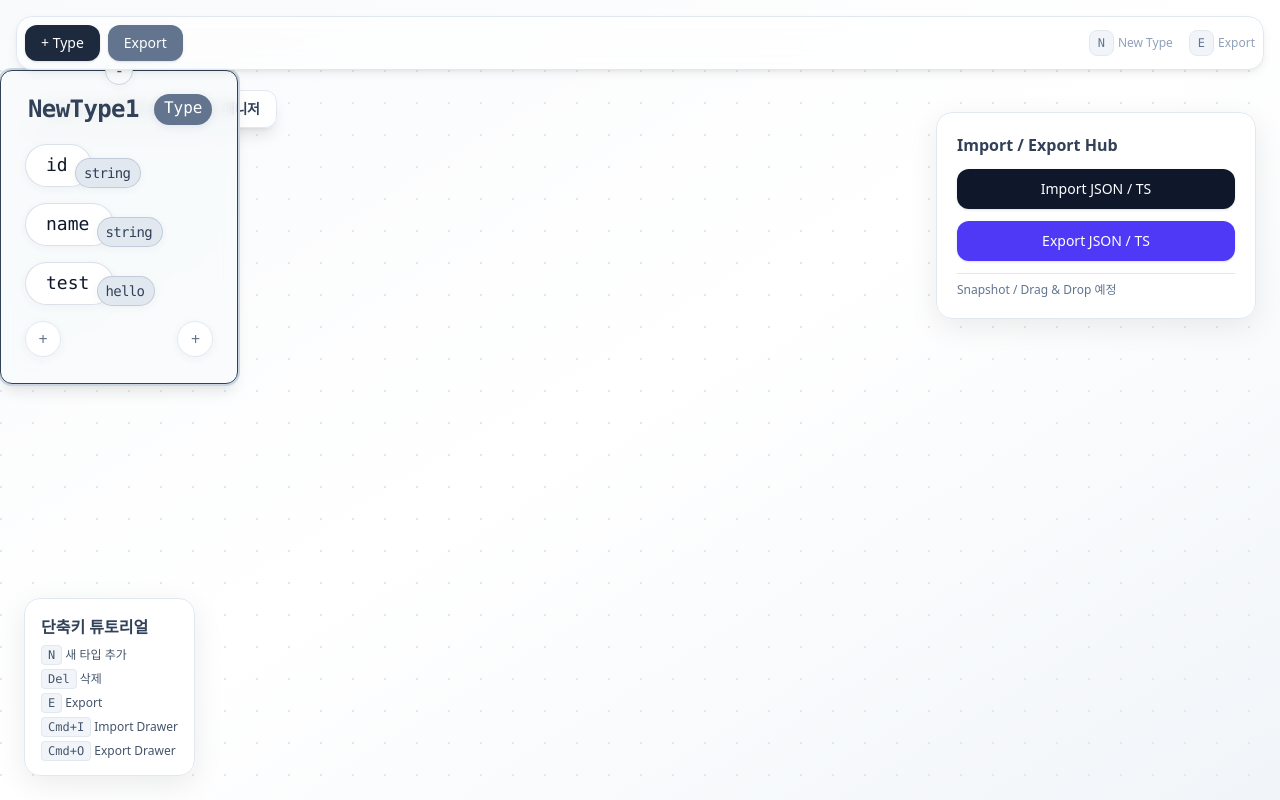
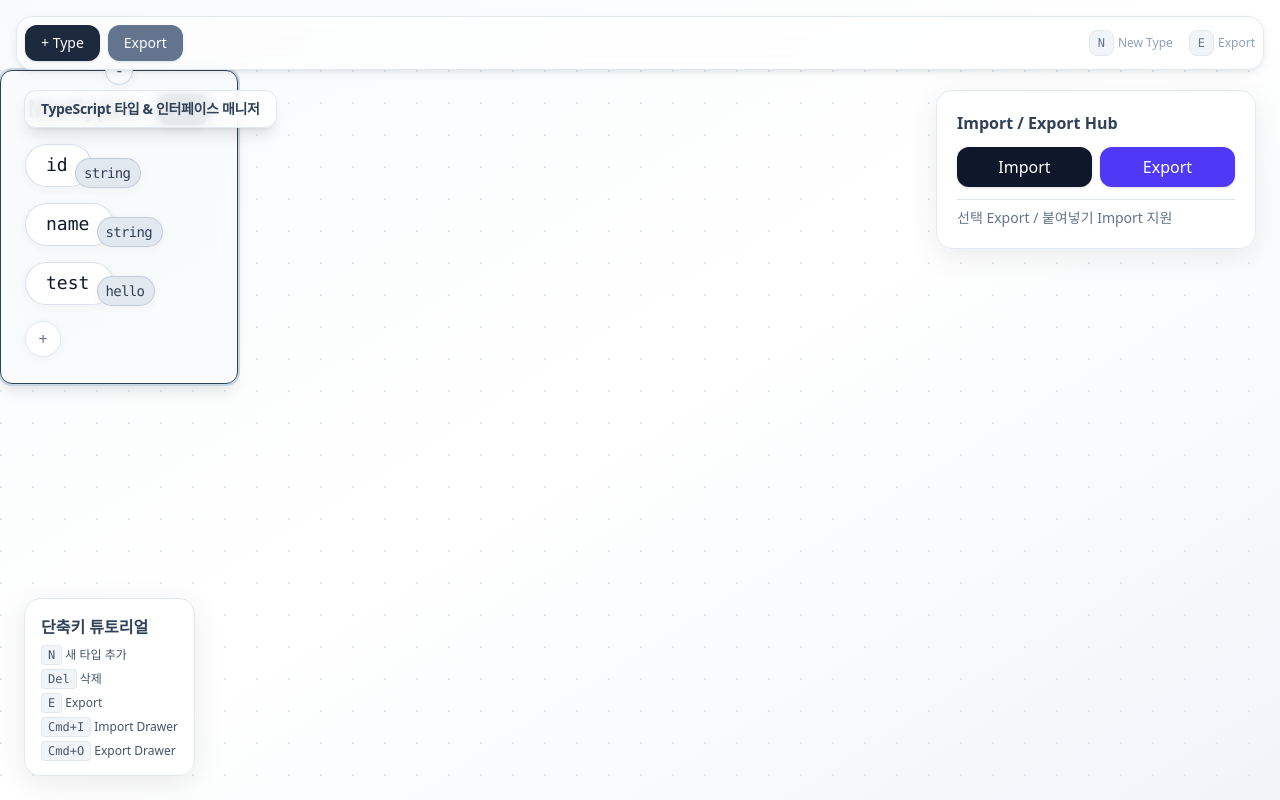
Before and after one commit to jsb0315/Typechnologia, a React (Vite) app: page / in a window 1280 px wide. Both pictures are taken after a click on the button "+ Type". Built offline with nearby package versions, Linux system fonts and the light colour scheme.

Commit message:
Import/Export 고정탭 다음은 Union + readonly 버튼 위치조정

```diff
--- a/src/App.tsx
+++ b/src/App.tsx
@@ -2,7 +2,6 @@
 import './App.css';
 import Canvas from './components/Canvas/Canvas';
 import Toolbar from './components/Toolbar/Toolbar';
-import FloatingDrawer from './components/Drawer/FloatingDrawer';
 import FloatingTutorial from './components/Tutorial/FloatingTutorial';
 import { useSchemaGraph } from './hooks/useSchemaGraph';
 import type { SchemaContextValue } from './types/TypeSchema';
@@ -29,7 +28,6 @@
           <Canvas />
         </div>
       </SchemaProvider>
-      <FloatingDrawer />
       <FloatingTutorial />
     </div>
   );
--- a/src/components/Canvas/Canvas.tsx
+++ b/src/components/Canvas/Canvas.tsx
@@ -1,11 +1,17 @@
 import React, { useEffect, useCallback } from 'react';
 import { useSchema } from '../../App';
 import TypeBox from './TypeBox';
+import FloatingDrawer from '../Drawer/FloatingDrawer';
 
 const Canvas: React.FC = () => {
   const schema = useSchema();
 
-  const handleBackgroundClick = useCallback(() => schema.select(null), [schema]);
+  // 배경 클릭 시만 선택 해제 (버튼/입력 요소 제외)
+  const handleBackgroundMouseDown = useCallback((e: React.MouseEvent) => {
+    const target = e.target as HTMLElement;
+    if (target.closest('button, textarea, input, [contenteditable="true"]')) return; // 인터랙티브 요소 클릭은 무시
+    schema.select(null);
+  }, [schema]);
 
   const handleSelectBox = useCallback((id: string, e: React.MouseEvent) => {
     const additive = e.ctrlKey || e.metaKey; // ctrl(Mac meta) + click
@@ -39,9 +45,10 @@
   }, [schema]);
 
   return (
-    <div className="w-full h-full relative select-none" onMouseDown={handleBackgroundClick}>
+  <div className="w-full h-full relative select-none" onMouseDown={handleBackgroundMouseDown}>
+      <FloatingDrawer />
       <div className="absolute inset-0 bg-[radial-gradient(circle_at_1px_1px,#e2e8f0_1px,transparent_0)] [background-size:32px_32px]" />
-      <div className="absolute top-5 left-6 z-10 px-4 py-2 rounded-xl bg-white/80 backdrop-blur border border-slate-200 shadow-lg text-sm font-semibold tracking-tight text-slate-700">
+      <div className="absolute top-5 left-6 z-50 px-4 py-2 rounded-xl bg-white/80 backdrop-blur border border-slate-200 shadow-lg text-sm font-semibold tracking-tight text-slate-700">
         TypeScript 타입 & 인터페이스 매니저
       </div>
       {schema.order.map(id => {
--- a/src/components/Canvas/TypeBox.tsx
+++ b/src/components/Canvas/TypeBox.tsx
@@ -29,14 +29,21 @@
 
   // 선택 해제될 때 로컬 변경 사항 commit
   useEffect(() => {
-    if (!selected) {
-      if (draftName !== data.name || localProps !== data.properties) {
-        schema.updateBox(data.id, { name: draftName, properties: localProps });
-      }
+    // if (!selected) {
+    //   if (draftName !== data.name || localProps !== data.properties) {
+    //     schema.updateBox(data.id, { name: draftName, properties: localProps });
+    //   }
       setKindOpen(false);
       setExpandedProp(null);
+    // }
+  }, [selected]);
+
+  useEffect(()=> {
+    if (draftName !== data.name || localProps !== data.properties) {
+      schema.updateBox(data.id, { name: draftName, properties: localProps });
     }
-  }, [selected]);
+    console.log(data)
+  }, [localProps, draftName]);
 
   // Delete 키 제거 로직은 Canvas에서 다중 선택과 함께 처리
 
@@ -60,7 +67,7 @@
     onSelect(data.id, e);
 
   const target = e.target as HTMLElement;
-  if (target.closest('input,textarea,button,select,[contenteditable="true"],label')) return;
+  if (target.closest('input,textarea,button,select,[contenteditable="true"],label') && selected) return;
 
     const rect = ref.current?.getBoundingClientRect();
     dragInfo.current = {
@@ -175,7 +182,7 @@
       style={{ left: data.position.x, top: data.position.y, minWidth: 200, zIndex: selected ? 30 : 10 }}
     >
       <button
-        className={`absolute -top-3.5 w-7 h-7 rounded-full bg-slate-50 border border-slate-300 text-slate-600 hover:bg-red-400 hover:text-slate-50 hover:border-slate-200 transition-all shadow font-mono hover:opacity-100  ${selected ? 'opacity-100' : 'opacity-0'}`}
+        className={`absolute -top-3.5 w-7 h-7 rounded-full bg-slate-50 border border-slate-300 text-slate-600 hover:bg-red-400 hover:text-slate-50 hover:border-slate-200 transition-all shadow font-mono  ${selected ? 'opacity-100' : 'opacity-0 hidden'}`}
         onClick={(e) => {
           e.stopPropagation();
           schema.removeBox(data.id);
@@ -308,9 +315,11 @@
                     </div>
                     <div className="font-mono flex flex-wrap gap-1 max-h-24 overflow-auto pr-1 mb-4">
                       {/* Custom Type - 자기자신 */}
-                      <button
+                      {draftName.toLowerCase().includes(customTypeFilter.toLowerCase()) && (
+                        <button
                         onClick={() => handleTypeSelect('custom', draftName, p)}
                         className={`px-2.5 py-1 rounded-full text-base border ${p.type.kind === 'custom' && p.type.name === draftName || (p.type.kind === 'builtIn' && p.type.genericArgs && p.type.genericArgs.some(arg => (arg as any).name === draftName)) ? 'bg-slate-600 text-white border-slate-600' : 'bg-white border-slate-200 hover:bg-slate-100'}`}>{draftName}</button>
+                      )}
                       {/* Custom Type - 나머지 */}
                       {filteredCustomTypes.map(t => {
                         const active =
@@ -356,13 +365,13 @@
             style={{ boxShadow: '0 2px 8px rgba(60,60,100,0.05)' }}
           >+
           </button>
-          <button
+          {/* <button
             className="w-9 h-9 flex items-center justify-center rounded-full border border-slate-200 bg-white text-slate-500 hover:text-slate-700 hover:border-slate-300 transition-all shadow"
             title="속성 추가"
             onClick={(e) => { e.stopPropagation(); addProperty(); }}
             style={{ boxShadow: '0 2px 8px rgba(60,60,100,0.05)' }}
           >+
-          </button>
+          </button> */}
         </div>
       </ul>
     </div>
--- a/src/components/Drawer/FloatingDrawer.tsx
+++ b/src/components/Drawer/FloatingDrawer.tsx
@@ -1,13 +1,127 @@
-import React from 'react';
+import React, { useState, useCallback } from 'react';
+import { useSchema } from '../../App';
+import { boxToTypeScript, parseBoxFromCode } from '../../utils/typeCodegen';
+
+type Mode = 'idle' | 'export' | 'import';
+
+// 간단 멀티 블록 파서: interface/type 선언 단위로 분리하여 parseBoxFromCode 시도
+function parseMultipleBoxes(src: string) {
+  const blocks: string[] = [];
+  const lines = src.split(/\r?\n/);
+  let current: string[] = [];
+  for (let i = 0; i < lines.length; i++) {
+    const line = lines[i];
+    if (/^\s*(interface|type)\s+[A-Za-z_$][\w$]*/.test(line) && current.length) {
+      blocks.push(current.join('\n').trim());
+      current = [line];
+    } else {
+      current.push(line);
+    }
+  }
+  if (current.length) blocks.push(current.join('\n').trim());
+  // /** 주석이 바로 위에 붙어 있는 경우 블록 분리 개선: 주석이 interface/type 이전 블록 끝에 잘렸을 수 있으므로 합치기
+  for (let i = 0; i < blocks.length - 1; i++) {
+    if (/\/\*\*/.test(blocks[i]) && !/\*\//.test(blocks[i])) { // 열린 주석이 닫히지 않은 경우 다음 블록과 결합
+      blocks[i] = blocks[i] + '\n' + blocks[i + 1];
+      blocks.splice(i + 1, 1); i--; // 재검사
+    }
+  }
+  return blocks
+    .map(b => parseBoxFromCode(b))
+    .filter(Boolean) as any[];
+}
 
 const FloatingDrawer: React.FC = () => {
-  console.log('FloatingDrawer loaded');
+  const schema = useSchema();
+  const [mode, setMode] = useState<Mode>('idle');
+  const [exportCode, setExportCode] = useState('');
+  const [importCode, setImportCode] = useState('');
+  const [importResult, setImportResult] = useState<string | null>(null);
+
+  const handleExport = useCallback(() => {
+    const ids = schema.selection.length ? schema.selection : schema.order; // 선택 없으면 전체
+    if (!ids.length) {
+      setExportCode('// 내보낼 타입이 없습니다.');
+      setMode('export');
+      return;
+    }
+    const code = ids.map(id => boxToTypeScript(schema.boxes[id])).join('\n\n');
+    setExportCode(code);
+    setMode('export');
+  }, [schema]);
+
+  const handleImport = useCallback(() => {
+    setMode(m => (m === 'import' ? 'idle' : 'import'));
+    setImportResult(null);
+  }, []);
+
+  const performImport = useCallback(() => {
+    const raw = importCode.trim();
+    if (!raw) { setImportResult('코드가 비어 있습니다.'); return; }
+    const parsed = parseMultipleBoxes(raw);
+    if (!parsed.length) { setImportResult('유효한 interface/type 선언을 찾지 못했습니다.'); return; }
+    let created = 0;
+    parsed.forEach(p => {
+      try {
+        // 1단계: 기본 addType
+        const model = schema.addType({ name: (p as any).name, kind: (p as any).kind, properties: (p as any).properties });
+        // 2단계: 확장 필드 업데이트 (union/intersection/extends/comment)
+        const patch: any = {};
+        if ((p as any).unionTypes) patch.unionTypes = (p as any).unionTypes;
+        if ((p as any).intersectionTypes) patch.intersectionTypes = (p as any).intersectionTypes;
+        if ((p as any).extends) patch.extends = (p as any).extends;
+        if ((p as any).comment) patch.comment = (p as any).comment;
+        if (Object.keys(patch).length) {
+          schema.updateBox(model.id, patch);
+        }
+        created++;
+      } catch (e) {
+        // swallow individual errors, continue
+      }
+    });
+    setImportResult(`${created}개 타입 생성`);
+    if (created) {
+      setImportCode('');
+      setMode('idle');
+    }
+  }, [importCode, schema]);
+
+  const copyExport = useCallback(() => {
+    if (!exportCode) return;
+    navigator.clipboard.writeText(exportCode).catch(() => {});
+  }, [exportCode]);
+
   return (
-    <div className="fixed right-6 top-28 w-80 rounded-2xl border border-slate-200 bg-white/90 backdrop-blur shadow-[0_8px_30px_rgba(0,0,0,0.08)] p-5 z-50 space-y-3">
+    <div className="absolute right-6 top-5 w-80 rounded-2xl border border-slate-200 bg-white/90 backdrop-blur shadow-[0_8px_30px_rgba(0,0,0,0.08)] p-5 z-50 space-y-3">
       <div className="font-semibold text-slate-700">Import / Export Hub</div>
-      <button className="w-full h-10 text-sm rounded-xl bg-slate-900 text-white font-medium shadow hover:bg-slate-800 active:scale-[.97] transition">Import JSON / TS</button>
-      <button className="w-full h-10 text-sm rounded-xl bg-indigo-600 text-white font-medium shadow hover:bg-indigo-500 active:scale-[.97] transition">Export JSON / TS</button>
-      <div className="pt-2 border-t border-slate-200 text-xs text-slate-500">Snapshot / Drag & Drop 예정</div>
+      <div className="flex gap-2">
+        <button onClick={handleImport} className={`flex-1 h-10 text-base rounded-xl font-medium shadow transition ${mode==='import' ? 'bg-slate-700 text-white' : 'bg-slate-900 text-white hover:bg-slate-800 active:scale-[.97]'}`}>Import</button>
+        <button onClick={handleExport} className="flex-1 h-10 text-base rounded-xl bg-indigo-600 text-white font-medium shadow hover:bg-indigo-500 active:scale-[.97] transition">Export</button>
+      </div>
+      {mode === 'export' && (
+        <div className="space-y-2">
+          <textarea className="w-full h-60 text-lg font-mono p-2 rounded-lg border border-slate-300 bg-white/70 focus:outline-none focus:ring-2 focus:ring-indigo-400" readOnly value={exportCode} />
+          <div className="flex gap-2">
+            <button onClick={() => setMode('idle')} className="flex-1 h-9 text-lg rounded-lg bg-slate-200 hover:bg-slate-300 text-slate-700 font-medium">닫기</button>
+            <button onClick={copyExport} className="flex-1 h-9 text-lg rounded-lg bg-indigo-600 hover:bg-indigo-500 text-white font-medium">복사</button>
+          </div>
+          <p className="text-sm text-slate-500">선택된 타입(없으면 전체)을 TS 코드로 출력합니다.</p>
+        </div>
+      )}
+      {mode === 'import' && (
+        <div className="space-y-2">
+          <textarea placeholder={`interface User {\n  id: string;\n}\n\n// 혹은 type Alias = A | B`} value={importCode} onChange={e => setImportCode(e.target.value)} className="w-full h-56 text-lg font-mono p-2 rounded-lg border border-slate-300 bg-white focus:outline-none focus:ring-2 focus:ring-slate-400" />
+          {importResult && <div className="text-[11px] text-slate-600">{importResult}</div>}
+          <div className="flex gap-2">
+            <button onClick={() => { setMode('idle'); setImportResult(null); }} className="flex-1 h-9 text-sm rounded-lg bg-slate-200 hover:bg-slate-300 text-slate-700 font-medium">취소</button>
+            <button onClick={performImport} className="flex-1 h-9 text-sm rounded-lg bg-slate-900 hover:bg-slate-800 text-white font-medium">생성</button>
+          </div>
+          <p className="text-sm text-slate-500">여러 interface/type 선언을 붙여넣으면 각각 TypeBox로 생성합니다.</p>
+        </div>
+      )}
+      {mode === 'idle' && (
+        <div className="pt-2 border-t border-slate-200 text-sm text-slate-500">선택 Export / 붙여넣기 Import 지원</div>
+      )}
     </div>
   );
 };
--- a/src/utils/typeCodegen.ts
+++ b/src/utils/typeCodegen.ts
@@ -27,7 +27,7 @@
           if (args.length === 1 && ['primitive', 'custom', 'builtIn'].includes(args[0].kind)) {
             return propertyTypeToTs(args[0]) + '[]';
           }
-          return `Array<${args.map(propertyTypeToTs).join(', ')}>`;
+          return `(${args.map(propertyTypeToTs).join(' | ')})[]`;
         case 'Tuple':
           return `[${args.map(propertyTypeToTs).join(', ')}]`;
         case 'Set':
```
